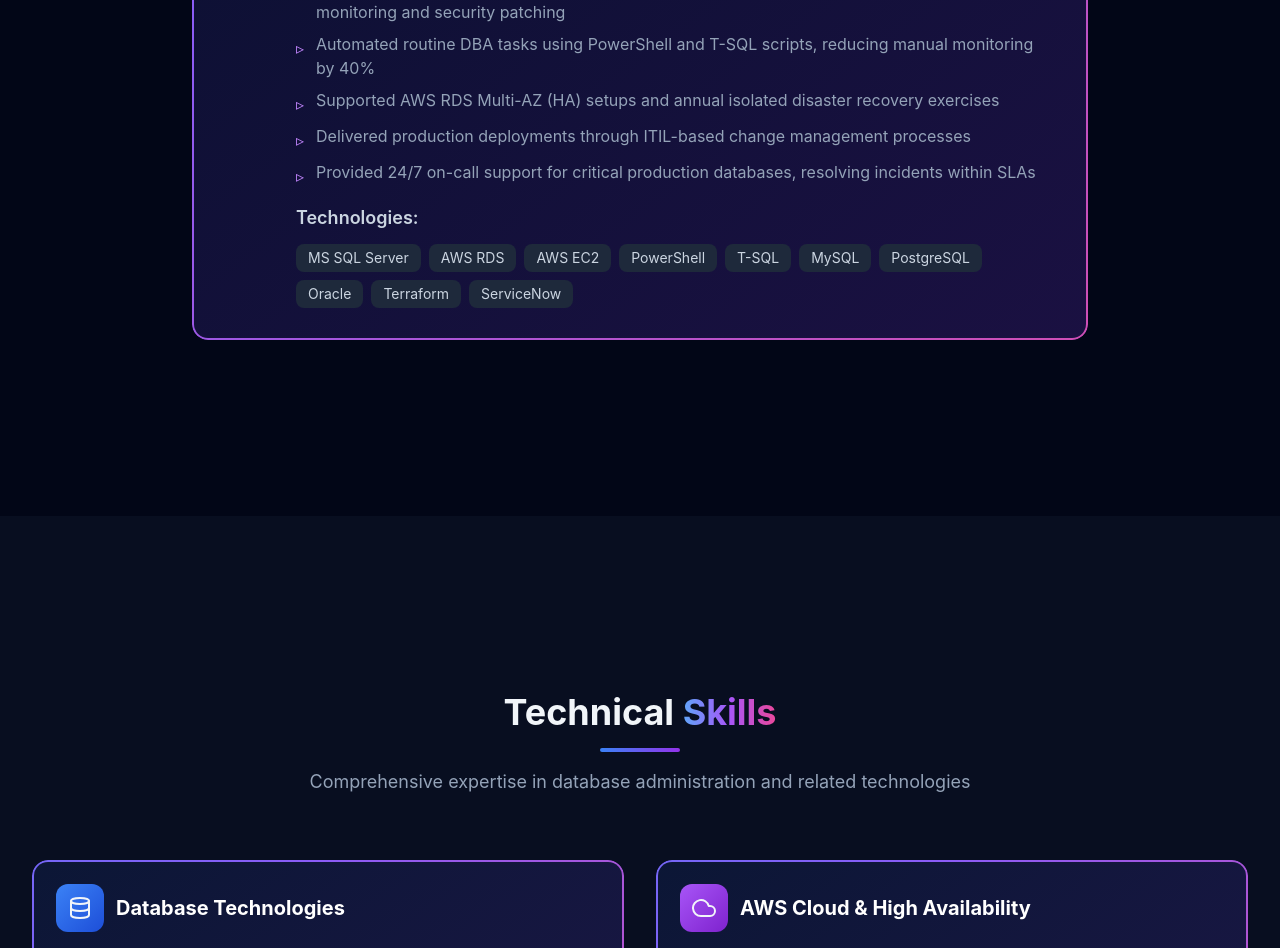
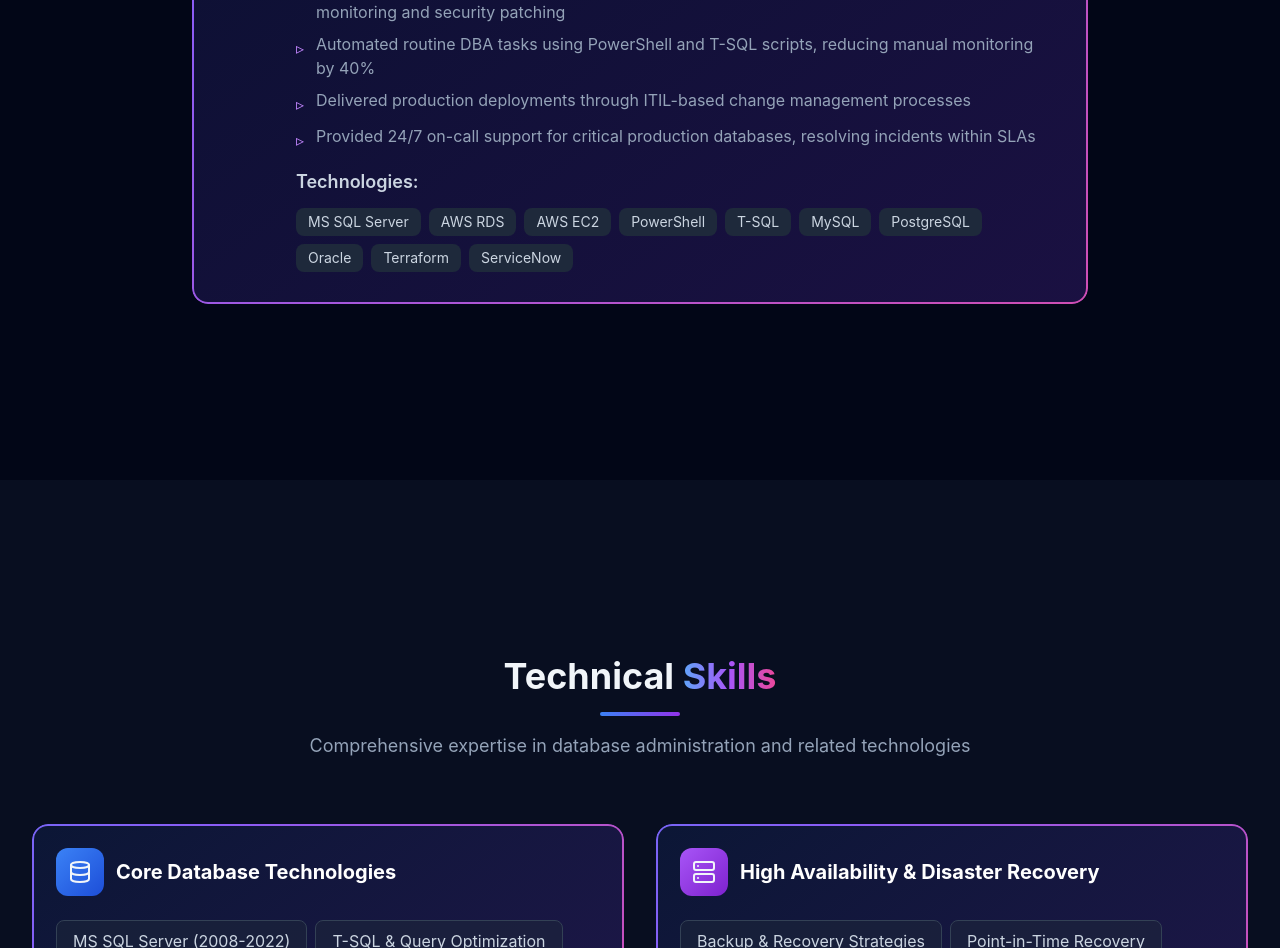
Before and after one commit to yhassan-git-real/younus-hassan-portfolio, a React (Vite) app: page / in a window 1280 px wide. Shown: the part 2662-3610 px from the top of the page. Built offline with nearby package versions, Linux system fonts and the light colour scheme.

Commit message:
Remove proficiency labels from skills - simple clean display without claims

```diff
--- a/src/components/About.jsx
+++ b/src/components/About.jsx
@@ -80,7 +80,7 @@ const About = () => {
               at <span className="text-purple-400 font-semibold">Tata Consultancy Services (TCS)</span>.
               I specialize in managing large-scale SQL Server environments across on-premises and
               <span className="text-blue-400 font-semibold"> AWS cloud platforms</span>, with expertise in
-              performance tuning, backup & recovery, and AWS Multi-AZ high availability setups.
+              performance tuning, backup & recovery, and high availability/disaster recovery solutions.
             </p>
 
             <p className="text-slate-400 text-lg leading-relaxed">
--- a/src/components/Experience.jsx
+++ b/src/components/Experience.jsx
@@ -17,7 +17,6 @@ const Experience = () => {
         'Configured and managed backup jobs with point-in-time recovery across production environments',
         'Provided L1 operational support for MySQL, PostgreSQL, and Oracle databases including monitoring and security patching',
         'Automated routine DBA tasks using PowerShell and T-SQL scripts, reducing manual monitoring by 40%',
-        'Supported AWS RDS Multi-AZ (HA) setups and annual isolated disaster recovery exercises',
         'Delivered production deployments through ITIL-based change management processes',
         'Provided 24/7 on-call support for critical production databases, resolving incidents within SLAs',
       ],
--- a/src/components/Projects.jsx
+++ b/src/components/Projects.jsx
@@ -56,16 +56,16 @@ const Projects = () => {
       ],
     },
     {
-      title: 'AWS Multi-AZ HA Implementation',
-      description: 'Gained hands-on experience with AWS RDS Multi-AZ (HA) setups for critical databases and supported annual isolated disaster recovery exercises to ensure business continuity.',
+      title: 'High Availability & Disaster Recovery',
+      description: 'Gained hands-on experience with AWS RDS HA setups for critical databases and supported annual isolated disaster recovery exercises to ensure business continuity.',
       icon: <FiServer size={28} />,
       color: 'from-green-500 to-green-700',
-      technologies: ['AWS RDS', 'Multi-AZ', 'HA', 'Disaster Recovery'],
+      technologies: ['AWS RDS', 'High Availability', 'Disaster Recovery', 'Business Continuity'],
       highlights: [
-        'AWS RDS Multi-AZ configuration',
+        'AWS RDS HA configuration',
         'High availability implementation',
-        'Disaster recovery planning',
-        'Business continuity support',
+        'Isolated DR exercise support',
+        'Business continuity planning',
       ],
     },
     {
--- a/src/components/Skills.jsx
+++ b/src/components/Skills.jsx
@@ -4,29 +4,29 @@ import { FiDatabase, FiServer, FiCode, FiTool, FiGitBranch, FiCloud, FiTerminal
 const Skills = () => {
   const skillCategories = [
     {
-      category: 'Database Technologies',
+      category: 'Core Database Technologies',
       icon: <FiDatabase size={24} />,
       color: 'from-blue-500 to-blue-700',
       skills: [
-        { name: 'MS SQL Server (2008-2022)', level: 90, icon: <FiDatabase /> },
-        { name: 'T-SQL & Query Optimization', level: 88 },
-        { name: 'MySQL', level: 70 },
-        { name: 'PostgreSQL', level: 68 },
-        { name: 'Oracle 19c', level: 65 },
-        { name: 'Database Design & Modeling', level: 80 },
+        { name: 'MS SQL Server (2008-2022)' },
+        { name: 'T-SQL & Query Optimization' },
+        { name: 'Database Design & Modeling' },
+        { name: 'Performance Tuning' },
+        { name: 'Index Management' },
+        { name: 'Execution Plan Analysis' },
       ],
     },
     {
-      category: 'AWS Cloud & High Availability',
-      icon: <FiCloud size={24} />,
+      category: 'High Availability & Disaster Recovery',
+      icon: <FiServer size={24} />,
       color: 'from-purple-500 to-purple-700',
       skills: [
-        { name: 'AWS RDS', level: 80, icon: <FiCloud /> },
-        { name: 'AWS EC2 & S3', level: 75 },
-        { name: 'AWS Multi-AZ (HA)', level: 70 },
-        { name: 'AWS CloudWatch', level: 72 },
-        { name: 'Backup & Recovery', level: 90 },
-        { name: 'Disaster Recovery Planning', level: 75 },
+        { name: 'Backup & Recovery Strategies' },
+        { name: 'Point-in-Time Recovery' },
+        { name: 'Database Refresh Activities' },
+        { name: 'Database Migration & Upgrades' },
+        { name: 'Disaster Recovery Planning' },
+        { name: 'High Availability Solutions' },
       ],
     },
     {
@@ -34,38 +34,41 @@ const Skills = () => {
       icon: <FiCode size={24} />,
       color: 'from-pink-500 to-pink-700',
       skills: [
-        { name: 'PowerShell', level: 85, icon: <FiTerminal /> },
-        { name: 'T-SQL Scripting', level: 88 },
-        { name: 'PL/SQL', level: 65 },
-        { name: 'Basic C# & .NET 8.0', level: 60 },
-        { name: 'Task Automation', level: 82 },
-        { name: 'SSIS (ETL)', level: 75 },
+        { name: 'PowerShell Scripting' },
+        { name: 'T-SQL Scripting' },
+        { name: 'Task Automation' },
+        { name: 'SSIS (ETL)' },
+        { name: 'SQL Server Agent Jobs' },
+        { name: 'Job Scheduling & Monitoring' },
       ],
     },
     {
-      category: 'Tools & Platforms',
+      category: 'Tools & Cloud Platforms',
       icon: <FiTool size={24} />,
       color: 'from-cyan-500 to-cyan-700',
       skills: [
-        { name: 'SSMS', level: 92 },
-        { name: 'SQL Profiler & Execution Plans', level: 85 },
-        { name: 'Terraform', level: 70 },
-        { name: 'GitHub', level: 75, icon: <FiGitBranch /> },
-        { name: 'ServiceNow & LogicMonitor', level: 78 },
-        { name: 'PgAdmin & SSRS', level: 72 },
+        { name: 'SQL Server Management Studio' },
+        { name: 'AWS RDS & EC2' },
+        { name: 'SQL Profiler' },
+        { name: 'Terraform' },
+        { name: 'GitHub' },
+        { name: 'ServiceNow & LogicMonitor' },
       ],
     },
   ];
 
   const additionalSkills = [
+    'Multi-Database Support (MySQL, PostgreSQL, Oracle)',
     'Database Security & Compliance',
     'Performance Tuning & Index Management',
     'Database Migration & Upgrades',
+    'AWS Cloud (RDS, EC2, S3, CloudWatch)',
     'Troubleshooting & Problem-solving',
     'ITIL Change Management',
     'Cross-team Collaboration',
     '24/7 On-Call Support',
     'Windows & Basic Linux',
+    'Basic C# & .NET Development',
   ];
 
   return (
@@ -98,23 +101,14 @@ const Skills = () => {
               </div>
 
               {/* Skills List */}
-              <div className="space-y-4">
+              <div className="flex flex-wrap gap-2">
                 {category.skills.map((skill, idx) => (
-                  <div key={idx}>
-                    <div className="flex items-center justify-between mb-2">
-                      <div className="flex items-center space-x-2">
-                        {skill.icon && <span className="text-slate-400">{skill.icon}</span>}
-                        <span className="text-slate-300 font-medium">{skill.name}</span>
-                      </div>
-                      <span className="text-sm text-slate-400">{skill.level}%</span>
-                    </div>
-                    <div className="h-2 bg-slate-800 rounded-full overflow-hidden">
-                      <div
-                        className={`h-full bg-gradient-to-r ${category.color} rounded-full transition-all duration-1000 ease-out`}
-                        style={{ width: `${skill.level}%` }}
-                      ></div>
-                    </div>
-                  </div>
+                  <span
+                    key={idx}
+                    className={`px-4 py-2 bg-slate-800/50 text-slate-300 rounded-lg border border-slate-700 hover:border-${category.color.split('-')[1]}-500 hover:bg-slate-800 transition-all duration-300`}
+                  >
+                    {skill.name}
+                  </span>
                 ))}
               </div>
             </div>
```
